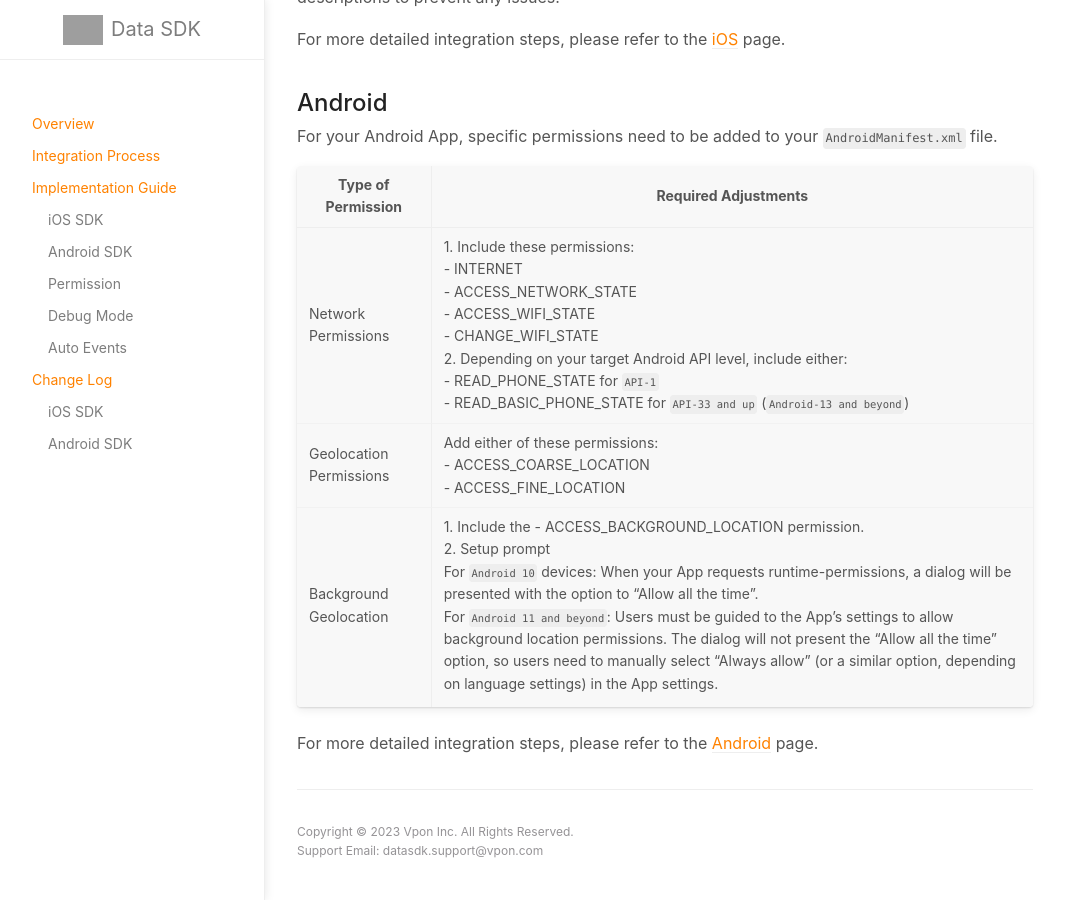
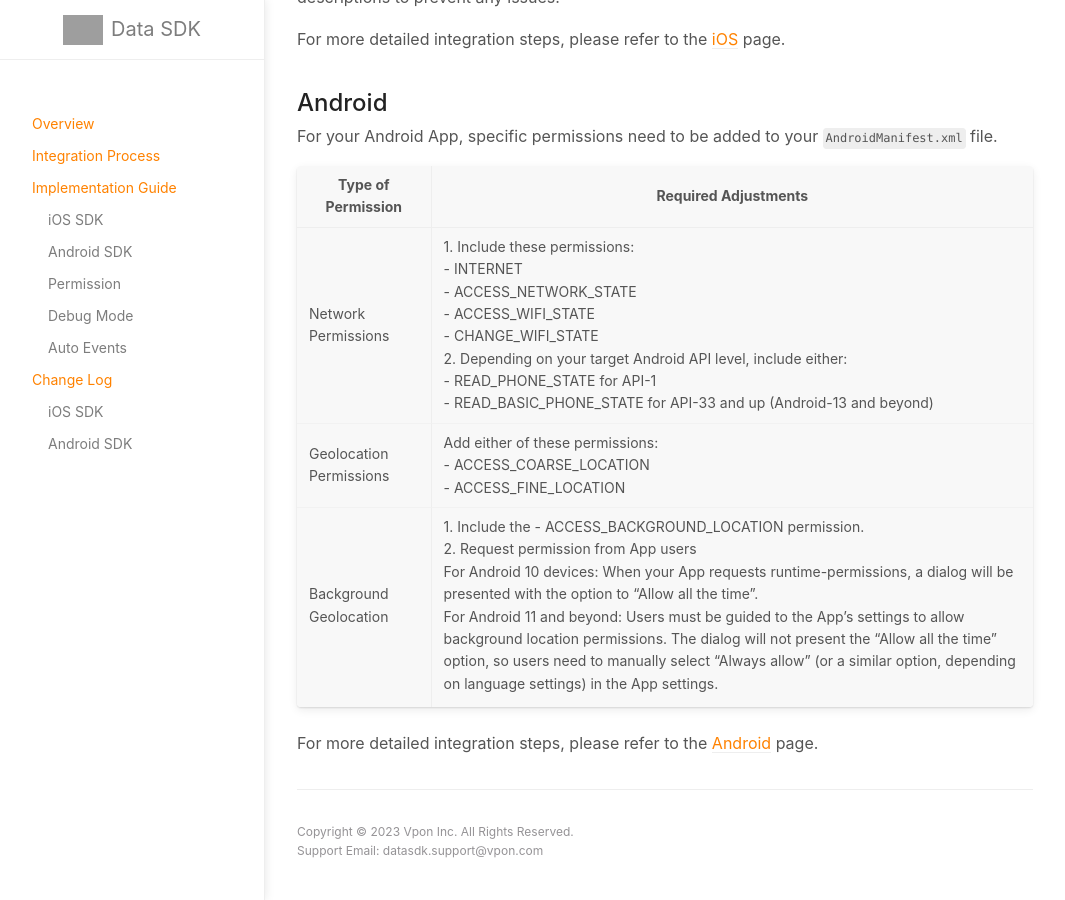
Before and after one commit to vpon-data/data-sdk, a Jekyll site: the page built from docs/Permission.md, in a window 1280 px wide and 900 px high, scrolled down 1077 px. Shown: the whole window, without its empty margins (107-1172 px from the left). Built offline with Jekyll 4.4.1, drawn with Linux system fonts in a browser that asks for light colours; grey boxes are pictures that could not be loaded.

Commit message:
Update Permission

```diff
--- a/docs/Permission.md
+++ b/docs/Permission.md
@@ -34,8 +34,8 @@
 
 | Type of Permission       | Required Adjustments                                                                                             |
 |--------------------------|-----------------------------------------------------------------------------------------------------------------|
-| Network Permissions      | 1. Include these permissions: <br> - INTERNET <br> - ACCESS_NETWORK_STATE <br> - ACCESS_WIFI_STATE <br> - CHANGE_WIFI_STATE  <br> 2. Depending on your target Android API level, include either: <br> - READ_PHONE_STATE for `API-1` <br> - READ_BASIC_PHONE_STATE for `API-33 and up` (`Android-13 and beyond`) |
+| Network Permissions      | 1. Include these permissions: <br> - INTERNET <br> - ACCESS_NETWORK_STATE <br> - ACCESS_WIFI_STATE <br> - CHANGE_WIFI_STATE  <br> 2. Depending on your target Android API level, include either: <br> - READ_PHONE_STATE for API-1 <br> - READ_BASIC_PHONE_STATE for API-33 and up (Android-13 and beyond) |
 | Geolocation Permissions | Add either of these permissions: <br> - ACCESS_COARSE_LOCATION <br> - ACCESS_FINE_LOCATION |
-| Background Geolocation   | 1. Include the - ACCESS_BACKGROUND_LOCATION permission. <br> 2. Setup prompt <br> For `Android 10` devices: When your App requests runtime-permissions, a dialog will be presented with the option to "Allow all the time". <br> For `Android 11 and beyond`: Users must be guided to the App's settings to allow background location permissions. The dialog will not present the "Allow all the time" option, so users need to manually select "Always allow" (or a similar option, depending on language settings) in the App settings. |
+| Background Geolocation   | 1. Include the - ACCESS_BACKGROUND_LOCATION permission. <br> 2. Request permission from App users <br> For Android 10 devices: When your App requests runtime-permissions, a dialog will be presented with the option to "Allow all the time". <br> For Android 11 and beyond: Users must be guided to the App's settings to allow background location permissions. The dialog will not present the "Allow all the time" option, so users need to manually select "Always allow" (or a similar option, depending on language settings) in the App settings. |
 
 For more detailed integration steps, please refer to the [Android]({%link docs/Android.md %}) page.
```
